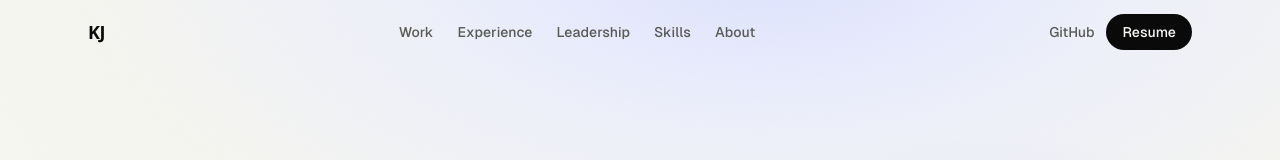
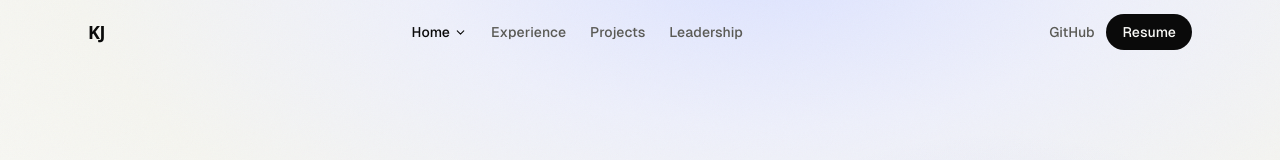
Before and after one commit to kymanirjarrett/portfolio, a React (Vite) app: page / in a window 1280 px wide. Shown: the top 160 px of the page. Built offline with nearby package versions, Linux system fonts and the light colour scheme; a web font is replaced by a local one.

Commit message:
feat(nav): rename Work→Projects, reorder nav with Home dropdown, fix footer overscroll

```diff
--- a/src/components/Nav.tsx
+++ b/src/components/Nav.tsx
@@ -1,22 +1,41 @@
-import { useEffect, useState } from 'react'
+import { useEffect, useRef, useState } from 'react'
 import { Link, useLocation } from 'react-router-dom'
+import { ChevronDown } from 'lucide-react'
 import { useReducedMotion } from '@/hooks/useReducedMotion'
 import { useResumeModal } from '@/contexts/ResumeModalContext'
 
-const navLinks = [
-  { label: 'Work', href: '/#work', isAnchor: true },
+type SubLink = { label: string; href: string }
+
+type NavLink = {
+  label: string
+  href: string
+  isAnchor: boolean
+  children?: SubLink[]
+}
+
+const navLinks: NavLink[] = [
+  {
+    label: 'Home',
+    href: '/',
+    isAnchor: false,
+    children: [
+      { label: 'Skills', href: '/#skills' },
+      { label: 'About', href: '/#about' },
+    ],
+  },
   { label: 'Experience', href: '/experience', isAnchor: false },
+  { label: 'Projects', href: '/#projects', isAnchor: true },
   { label: 'Leadership', href: '/leadership', isAnchor: false },
-  { label: 'Skills', href: '/#skills', isAnchor: true },
-  { label: 'About', href: '/#about', isAnchor: true },
 ]
 
 export default function Nav() {
   const [scrolled, setScrolled] = useState(false)
   const [menuOpen, setMenuOpen] = useState(false)
+  const [homeExpanded, setHomeExpanded] = useState(false)
   const location = useLocation()
   const reduced = useReducedMotion()
   const { openModal } = useResumeModal()
+  const dropdownRef = useRef<HTMLLIElement>(null)
 
   useEffect(() => {
     const onScroll = () => setScrolled(window.scrollY > 32)
@@ -26,14 +45,46 @@ export default function Nav() {
 
   useEffect(() => {
     setMenuOpen(false)
+    setHomeExpanded(false)
   }, [location])
 
+  useEffect(() => {
+    function onClickOutside(e: MouseEvent) {
+      if (dropdownRef.current && !dropdownRef.current.contains(e.target as Node)) {
+        setHomeExpanded(false)
+      }
+    }
+    if (homeExpanded) document.addEventListener('mousedown', onClickOutside)
+    return () => document.removeEventListener('mousedown', onClickOutside)
+  }, [homeExpanded])
+
+  function scrollTo(id: string) {
+    document.getElementById(id)?.scrollIntoView({ behavior: reduced ? 'auto' : 'smooth' })
+  }
+
   function handleAnchorClick(e: React.MouseEvent<HTMLAnchorElement>, href: string) {
-    if (href.startsWith('/#') && location.pathname === '/') {
+    const id = href.replace(/^\/#/, '')
+    if (href.startsWith('/#')) {
       e.preventDefault()
       setMenuOpen(false)
-      const id = href.slice(2)
-      document.getElementById(id)?.scrollIntoView({ behavior: reduced ? 'auto' : 'smooth' })
+      if (location.pathname === '/') {
+        scrollTo(id)
+      } else {
+        // navigate to home then scroll after load
+        window.location.href = href
+      }
+    }
+  }
+
+  function handleSubLinkClick(e: React.MouseEvent<HTMLAnchorElement>, href: string) {
+    const id = href.replace(/^\/#/, '')
+    e.preventDefault()
+    setHomeExpanded(false)
+    setMenuOpen(false)
+    if (location.pathname === '/') {
+      scrollTo(id)
+    } else {
+      window.location.href = href
     }
   }
 
@@ -53,10 +104,54 @@ export default function Nav() {
           KJ
         </Link>
 
+        {/* Desktop nav */}
         <ul className="hidden md:flex items-center gap-6" role="list">
-          {navLinks.map(({ label, href, isAnchor }) => (
-            <li key={label}>
-              {isAnchor ? (
+          {navLinks.map(({ label, href, isAnchor, children }) => (
+            <li key={label} className="relative" ref={children ? dropdownRef : undefined}>
+              {children ? (
+                /* Home with dropdown */
+                <div className="relative group">
+                  <button
+                    onClick={() => setHomeExpanded((v) => !v)}
+                    className={`flex items-center gap-1 text-sm font-medium transition-colors ${
+                      location.pathname === '/' ? 'text-ink' : 'text-muted hover:text-ink'
+                    }`}
+                    aria-expanded={homeExpanded}
+                    aria-haspopup="true"
+                  >
+                    {label}
+                    <ChevronDown
+                      size={13}
+                      className={`transition-transform duration-200 ${homeExpanded ? 'rotate-180' : ''}`}
+                      aria-hidden
+                    />
+                  </button>
+
+                  {homeExpanded && (
+                    <div className="absolute top-full left-1/2 -translate-x-1/2 pt-3 z-50">
+                      <div className="bg-paper rounded-xl shadow-lg border border-ink/8 py-1.5 min-w-[120px]">
+                        <Link
+                          to="/"
+                          className="block px-4 py-2 text-sm text-muted hover:text-ink hover:bg-ink/4 transition-colors"
+                          onClick={() => setHomeExpanded(false)}
+                        >
+                          Home
+                        </Link>
+                        {children.map((sub) => (
+                          <a
+                            key={sub.label}
+                            href={sub.href}
+                            onClick={(e) => handleSubLinkClick(e, sub.href)}
+                            className="block px-4 py-2 text-sm text-muted hover:text-ink hover:bg-ink/4 transition-colors"
+                          >
+                            {sub.label}
+                          </a>
+                        ))}
+                      </div>
+                    </div>
+                  )}
+                </div>
+              ) : isAnchor ? (
                 <a
                   href={href}
                   onClick={(e) => handleAnchorClick(e, href)}
@@ -96,6 +191,7 @@ export default function Nav() {
           </button>
         </div>
 
+        {/* Mobile hamburger */}
         <button
           className="md:hidden p-2 text-ink"
           aria-label={menuOpen ? 'Close menu' : 'Open menu'}
@@ -108,21 +204,60 @@ export default function Nav() {
         </button>
       </nav>
 
+      {/* Mobile menu */}
       {menuOpen && (
         <div className="md:hidden bg-paper border-t border-ink/5 px-6 py-6">
-          <ul className="flex flex-col gap-4 mb-6" role="list">
-            {navLinks.map(({ label, href, isAnchor }) => (
+          <ul className="flex flex-col gap-1 mb-6" role="list">
+            {navLinks.map(({ label, href, isAnchor, children }) => (
               <li key={label}>
-                {isAnchor ? (
+                {children ? (
+                  <div>
+                    <button
+                      onClick={() => setHomeExpanded((v) => !v)}
+                      className="flex items-center gap-1 py-2.5 text-base font-medium text-ink w-full"
+                    >
+                      {label}
+                      <ChevronDown
+                        size={14}
+                        className={`transition-transform duration-200 ${homeExpanded ? 'rotate-180' : ''}`}
+                        aria-hidden
+                      />
+                    </button>
+                    {homeExpanded && (
+                      <div className="pl-4 flex flex-col gap-0.5 mb-1">
+                        <Link
+                          to="/"
+                          className="py-2 text-sm text-muted"
+                          onClick={() => { setMenuOpen(false); setHomeExpanded(false) }}
+                        >
+                          Home
+                        </Link>
+                        {children.map((sub) => (
+                          <a
+                            key={sub.label}
+                            href={sub.href}
+                            onClick={(e) => handleSubLinkClick(e, sub.href)}
+                            className="py-2 text-sm text-muted"
+                          >
+                            {sub.label}
+                          </a>
+                        ))}
+                      </div>
+                    )}
+                  </div>
+                ) : isAnchor ? (
                   <a
                     href={href}
                     onClick={(e) => handleAnchorClick(e, href)}
-                    className="text-base font-medium text-ink"
+                    className="block py-2.5 text-base font-medium text-ink"
                   >
                     {label}
                   </a>
                 ) : (
-                  <Link to={href} className="text-base font-medium text-ink">
+                  <Link
+                    to={href}
+                    className="block py-2.5 text-base font-medium text-ink"
+                  >
                     {label}
                   </Link>
                 )}
--- a/src/data/spotlight.ts
+++ b/src/data/spotlight.ts
@@ -59,7 +59,7 @@ export const spotlightTiles: SpotlightTile[] = [
     title: 'Bearcat Buddies',
     subtitle: 'Recruitment Automation',
     description: 'Power Automate pipeline replacing paper processes — QR attribution, auto emails, SharePoint dashboards.',
-    href: '#work',
+    href: '#projects',
     isRoute: false,
     accentColor: '#E11D48',
   },
--- a/src/index.css
+++ b/src/index.css
@@ -14,6 +14,7 @@
 
   html {
     scroll-behavior: smooth;
+    background-color: #0A0A0A; /* matches footer; prevents white overscroll at bottom */
   }
 
   body {
--- a/src/sections/Work.tsx
+++ b/src/sections/Work.tsx
@@ -18,12 +18,12 @@ export default function Work() {
   const bearcat = projects.find((p) => p.id === 'bearcat-buddies')!
 
   return (
-    <section id="work" className="py-24 px-6">
+    <section id="projects" className="py-24 px-6">
       <div className="max-w-6xl mx-auto">
         <motion.div
           {...(reduced ? {} : { initial: { opacity: 0, y: 20 }, whileInView: { opacity: 1, y: 0 }, viewport, transition: { duration: 0.5 } })}
         >
-          <p className="font-mono text-xs text-muted uppercase tracking-widest mb-4">Selected Work</p>
+          <p className="font-mono text-xs text-muted uppercase tracking-widest mb-4">Projects</p>
           <h2 className="font-display font-bold text-3xl md:text-4xl text-ink mb-12">Built for real problems</h2>
         </motion.div>
 
```
